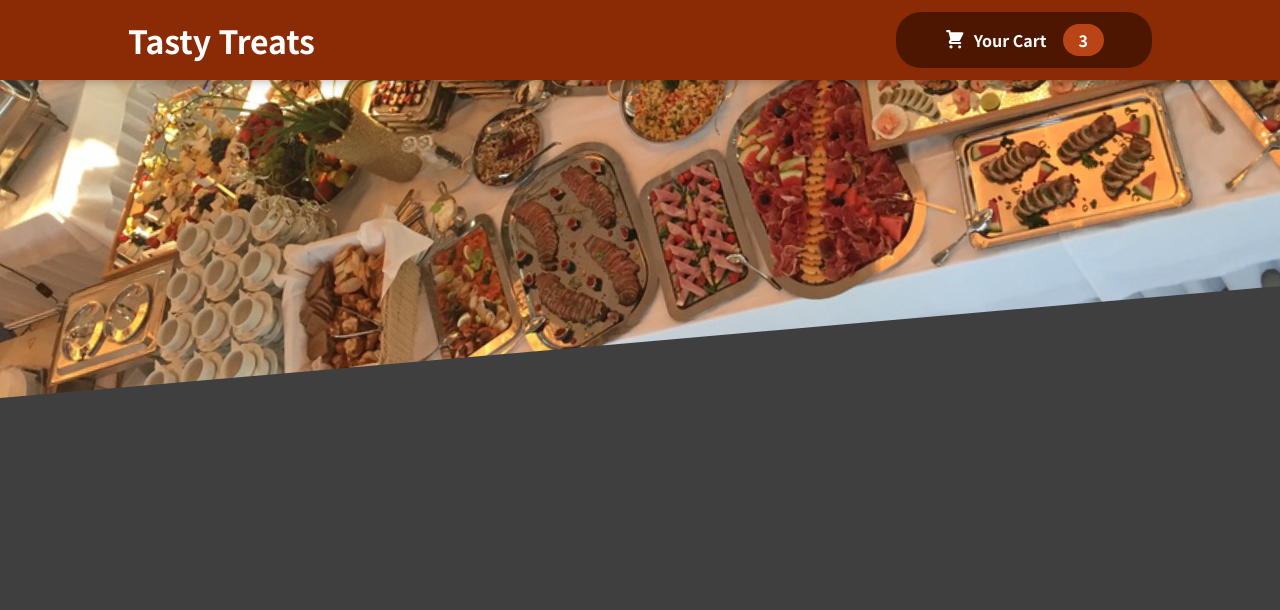
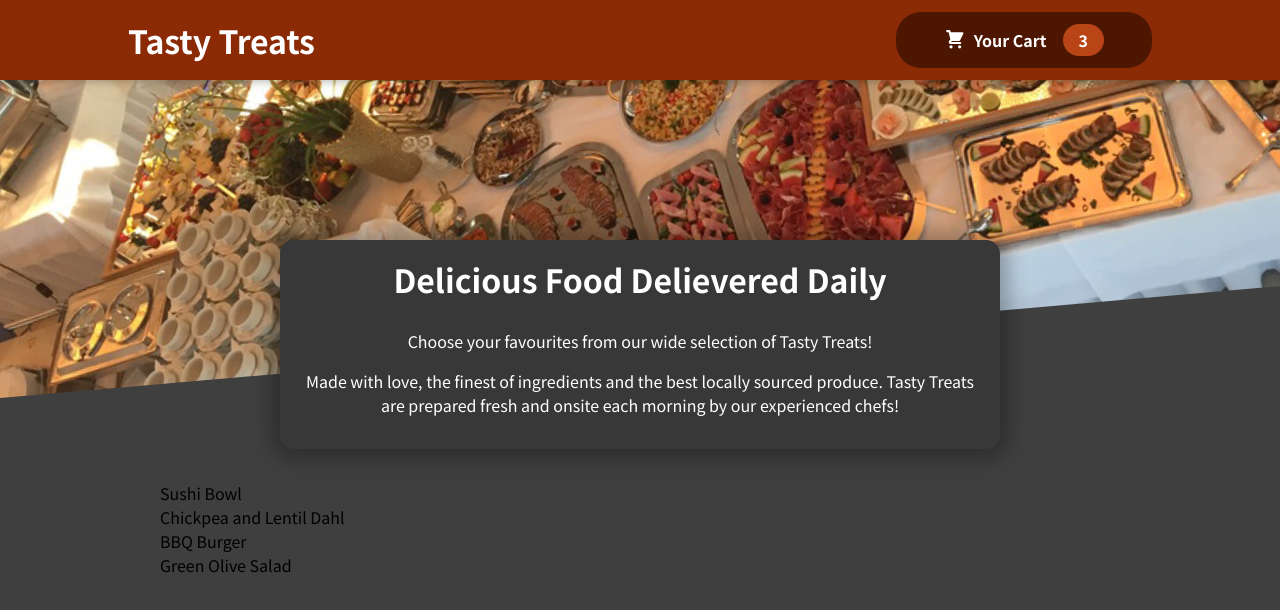
Before and after one commit to dnlstronge/Foodie, a React (Create React App) app: page / in a window 1280 px wide. Shown: the top 610 px of the page. Built offline with nearby package versions, Linux system fonts and the light colour scheme.

Commit message:
[x] - create new component Card [x] - import css

```diff
--- a/src/App.js
+++ b/src/App.js
@@ -1,12 +1,16 @@
 
 import React, { Fragment } from "react"
 import Header from "./Components/Layout/Header";
+import Meals from "./Components/Meals/Meals";
 
 
 function App() {
   return (
     <Fragment>
       <Header />
+      <main>
+        <Meals />
+      </main>
     </Fragment>
   );
 }
--- a/src/Components/Meals/Meals.js
+++ b/src/Components/Meals/Meals.js
@@ -0,0 +1,15 @@
+import React, {Fragment } from "react";
+import MealsSummary from "./MealsSummary";
+import AvailableMeals from "./AvailableMeals";
+
+
+const Meals = () => {
+    return (
+        <Fragment>
+            <MealsSummary/>
+            <AvailableMeals/>
+        </Fragment>
+    )
+}
+
+export default Meals;
--- /dev/null
+++ b/src/Components/UI/Card.js
@@ -0,0 +1,5 @@
+const Card = () => {
+
+}
+
+export default Card;
--- /dev/null
+++ b/src/Components/UI/Card.module.css
@@ -0,0 +1,6 @@
+.card {
+    padding: 1rem;
+    box-shadow: 0 2px 8px rgba(0, 0, 0, 0.25);
+    border-radius: 14px;
+    background-color: white;
+  }
```
